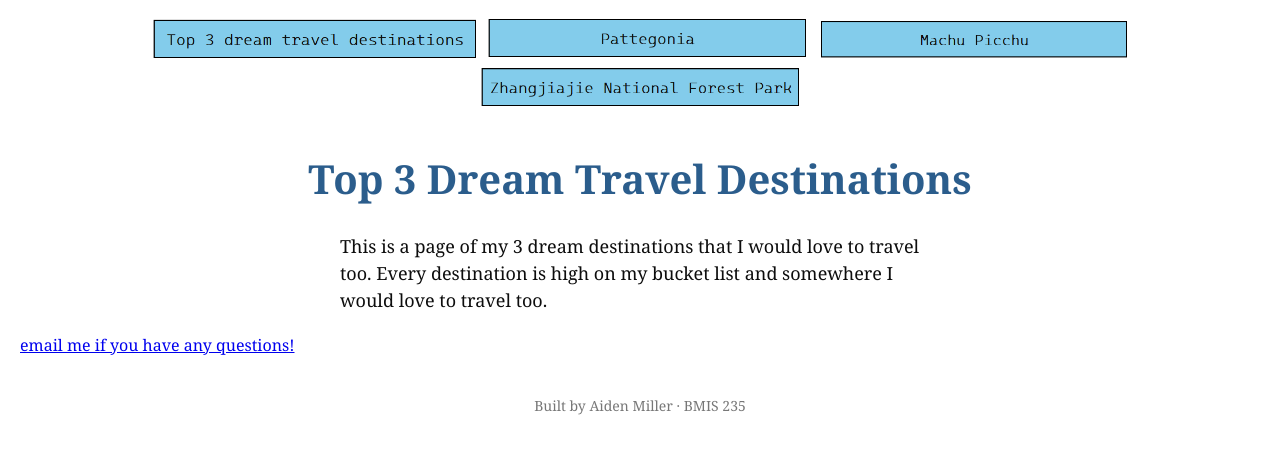
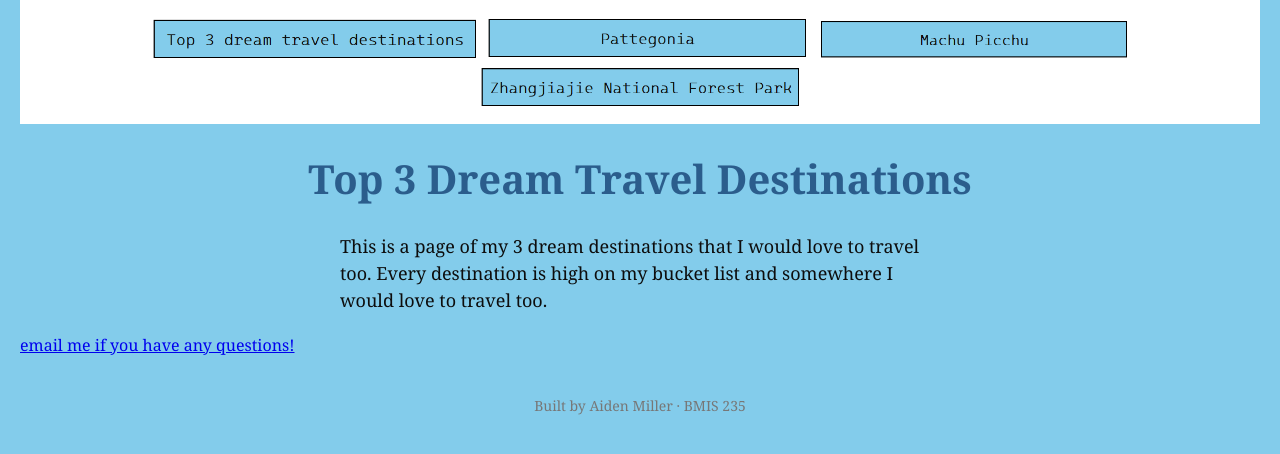
Before and after one commit to AidenMiller15/bmis235-html-3, a plain HTML site: page index.html in a window 1280 px wide. Drawn offline with Linux system fonts and the light colour scheme.

Commit message:
Change background color to #83CCEB

```diff
--- a/styles.css
+++ b/styles.css
@@ -11,7 +11,7 @@
 
 body {
     font-family: Georgia, "Cascadia Code EXT", serif;
-    background-color: #FFFFFF;
+    background-color: #83CCEB;
     color: #0D0D0D;
     margin: 0;
     padding: 0 20px 40px 20px;
```
